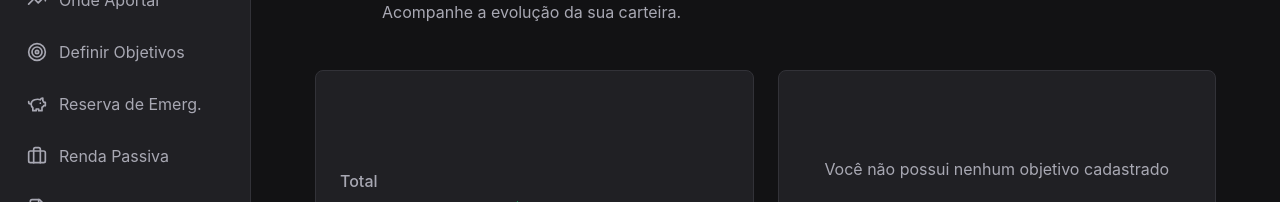
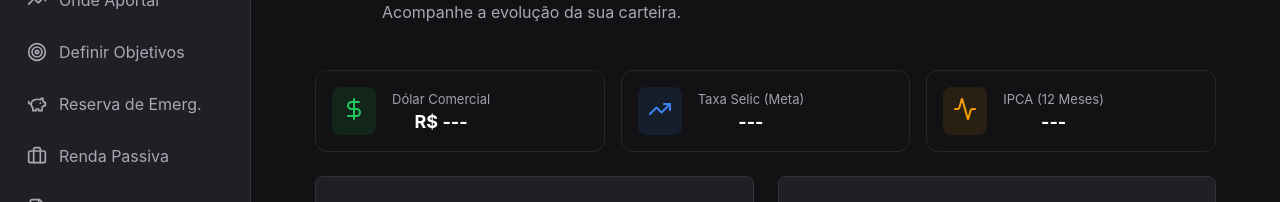
Before and after one commit to Rickss100/Davi-Hidra, a React (Vite) app: page / in a window 1280 px wide. Shown: the part 251-453 px from the top of the page. Built offline with nearby package versions, Linux system fonts and the light colour scheme; no server answers; sample sign-in values are in the browser's storage.

Commit message:
feat: adicionar card de cotacoes de mercado na home e rastreamento de ultimo acesso no painel admin

```diff
--- /dev/null
+++ b/src/components/Dashboard/MarketIndicators.jsx
@@ -0,0 +1,70 @@
+import { useState, useEffect } from 'react';
+import { usePortfolio } from '../../context/PortfolioContext';
+import { TrendingUp, DollarSign, Activity } from 'lucide-react';
+
+const MarketIndicators = () => {
+  const { usdRate } = usePortfolio();
+  const [selic, setSelic] = useState(null);
+  const [ipca, setIpca] = useState(null);
+
+  useEffect(() => {
+    // Fetch Selic from BCB (432 is Meta Selic)
+    fetch('https://api.bcb.gov.br/dados/serie/bcdata.sgs.432/dados/ultimos/1')
+      .then(res => res.json())
+      .then(d => {
+          if (d && d.length > 0) setSelic(d[0].valor);
+      })
+      .catch(() => {});
+
+    // Fetch IPCA from BCB (10844 is IPCA 12 meses)
+    fetch('https://api.bcb.gov.br/dados/serie/bcdata.sgs.10844/dados/ultimos/1')
+      .then(res => res.json())
+      .then(data => {
+        if (data && data.length > 0) {
+          setIpca(data[0].valor);
+        }
+      })
+      .catch(() => {});
+  }, []);
+
+  return (
+    <div style={{
+      display: 'grid',
+      gridTemplateColumns: 'repeat(auto-fit, minmax(200px, 1fr))',
+      gap: '16px',
+      marginBottom: '24px'
+    }}>
+      <div style={{ background: '#121214', padding: '16px', borderRadius: '12px', border: '1px solid #27272a', display: 'flex', alignItems: 'center', gap: '16px' }}>
+        <div style={{ padding: '10px', background: 'rgba(34, 197, 94, 0.1)', borderRadius: '8px', color: '#22c55e' }}>
+          <DollarSign size={24} />
+        </div>
+        <div>
+          <p style={{ margin: 0, fontSize: '13px', color: '#a1a1aa' }}>Dólar Comercial</p>
+          <h3 style={{ margin: '4px 0 0 0', color: '#fff', fontSize: '18px' }}>R$ {usdRate ? usdRate.toFixed(2).replace('.', ',') : '---'}</h3>
+        </div>
+      </div>
+
+      <div style={{ background: '#121214', padding: '16px', borderRadius: '12px', border: '1px solid #27272a', display: 'flex', alignItems: 'center', gap: '16px' }}>
+        <div style={{ padding: '10px', background: 'rgba(59, 130, 246, 0.1)', borderRadius: '8px', color: '#3b82f6' }}>
+          <TrendingUp size={24} />
+        </div>
+        <div>
+          <p style={{ margin: 0, fontSize: '13px', color: '#a1a1aa' }}>Taxa Selic (Meta)</p>
+          <h3 style={{ margin: '4px 0 0 0', color: '#fff', fontSize: '18px' }}>{selic ? selic + '%' : '---'}</h3>
+        </div>
+      </div>
+
+      <div style={{ background: '#121214', padding: '16px', borderRadius: '12px', border: '1px solid #27272a', display: 'flex', alignItems: 'center', gap: '16px' }}>
+        <div style={{ padding: '10px', background: 'rgba(245, 158, 11, 0.1)', borderRadius: '8px', color: '#f59e0b' }}>
+          <Activity size={24} />
+        </div>
+        <div>
+          <p style={{ margin: 0, fontSize: '13px', color: '#a1a1aa' }}>IPCA (12 Meses)</p>
+          <h3 style={{ margin: '4px 0 0 0', color: '#fff', fontSize: '18px' }}>{ipca ? ipca + '%' : '---'}</h3>
+        </div>
+      </div>
+    </div>
+  );
+};
+
+export default MarketIndicators;
--- a/src/pages/AdminUsers.jsx
+++ b/src/pages/AdminUsers.jsx
@@ -400,6 +400,7 @@ const AdminUsers = () => {
                 <th>Perfil</th>
                 <th>Plano & Validade</th>
                 <th>Status</th>
+                <th>Último Acesso</th>
                 <th>Transações</th>
                 <th>Ações</th>
               </tr>
--- a/src/pages/Home.jsx
+++ b/src/pages/Home.jsx
@@ -5,6 +5,7 @@ import { usePortfolio } from '../context/PortfolioContext';
 import { RefreshCcw, Wallet } from 'lucide-react';
 import { formatCurrency, calculateTotalValue, calculatePassiveIncome, getHoldingsSummary } from '../utils/formatters';
 import UserMenu from '../components/UserMenu/UserMenu';
+import MarketIndicators from '../components/Dashboard/MarketIndicators';
 import './Home.css';
 
 const Home = () => {
@@ -31,6 +32,7 @@ const Home = () => {
         <UserMenu />
       </header>
 
+      <MarketIndicators />
       <div className="dashboard-grid">
         {/* Top Row */}
         <div className="dashboard-row">
--- a/src/services/database.service.js
+++ b/src/services/database.service.js
@@ -750,7 +750,7 @@ function createUser({
   return newUser;
 }
 
-function updateUser(id, { name, email, password, role, status, plan_period, plan_expires_at }) {
+function updateUser(id, { name, email, password, role, status, plan_period, plan_expires_at, last_login }) {
   const db = getDatabase();
   const existing = db.prepare('SELECT * FROM users WHERE id = ?').get(id);
   if (!existing) return null;
@@ -762,6 +762,7 @@ function updateUser(id, { name, email, password, role, status, plan_period, plan
   const newStatus = status !== undefined ? status : existing.status;
   const newPeriod = plan_period !== undefined ? plan_period : (existing.plan_period || 'lifetime');
   const newExpiresAt = plan_expires_at !== undefined ? plan_expires_at : existing.plan_expires_at;
+  const newLastLogin = last_login !== undefined ? last_login : existing.last_login;
 
   db.prepare(`
     UPDATE users
--- a/src/services/turso.service.js
+++ b/src/services/turso.service.js
@@ -112,6 +112,7 @@ async function ensureTursoSchema(client) {
       status TEXT DEFAULT 'active',
       plan_period TEXT DEFAULT 'lifetime',
       plan_expires_at DATETIME DEFAULT NULL,
+        last_login DATETIME DEFAULT NULL,
       created_at DATETIME DEFAULT CURRENT_TIMESTAMP,
       updated_at DATETIME DEFAULT CURRENT_TIMESTAMP
     );
@@ -180,8 +181,7 @@ export async function syncWithTursoOnStartup(localDb) {
       console.log(`☁️ Nuvem vazia. Migrando ${localUsers.length} usuários locais para o Turso...`);
       for (const u of localUsers) {
         await client.execute({
-          sql: `INSERT OR REPLACE INTO users (id, email, password, name, role, status, plan_period, plan_expires_at, created_at, updated_at)
-                VALUES (?, ?, ?, ?, ?, ?, ?, ?, ?, ?)`,
+          sql: `INSERT OR REPLACE INTO users (id, email, password, name, role, status, plan_period, plan_expires_at, created_at, updated_at, last_login) VALUES (?, ?, ?, ?, ?, ?, ?, ?, ?, ?, ?)`,
           args: [
             u.id,
             u.email,
```
